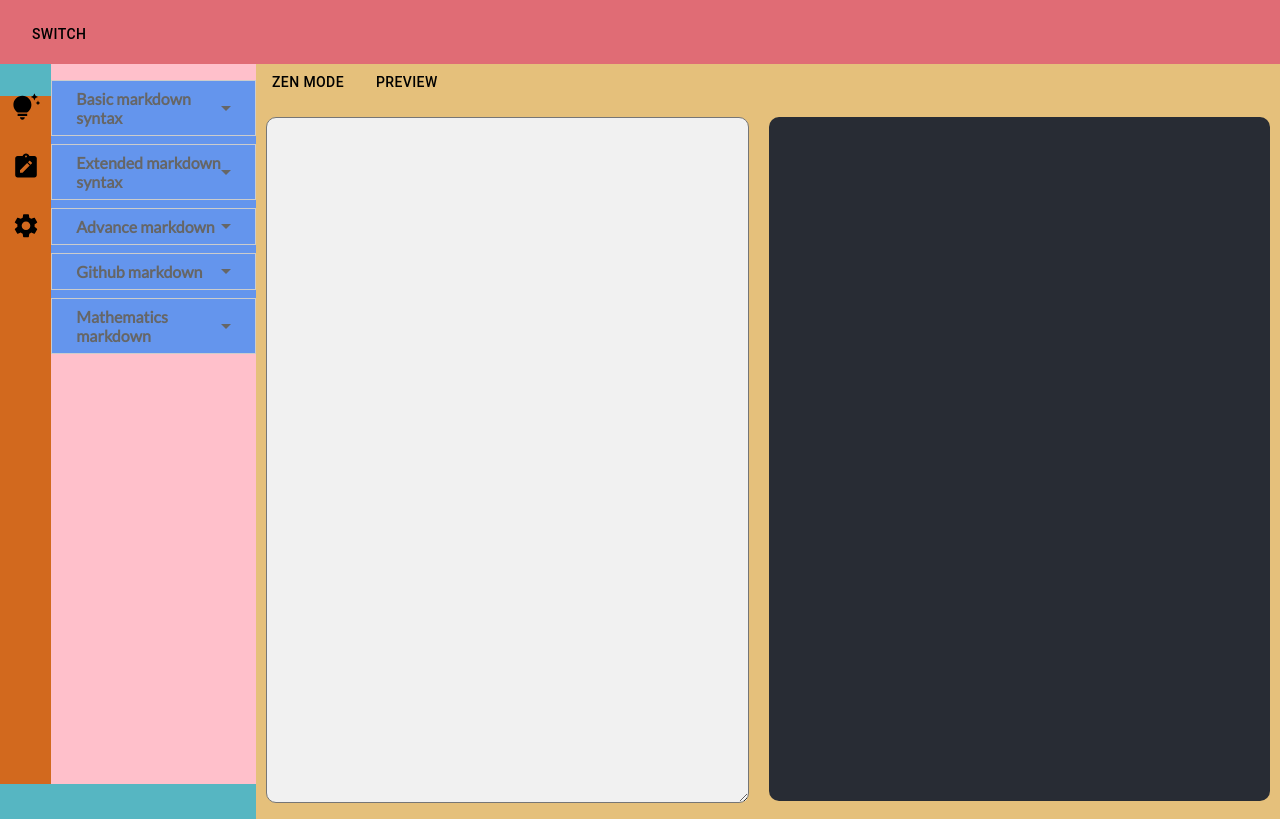
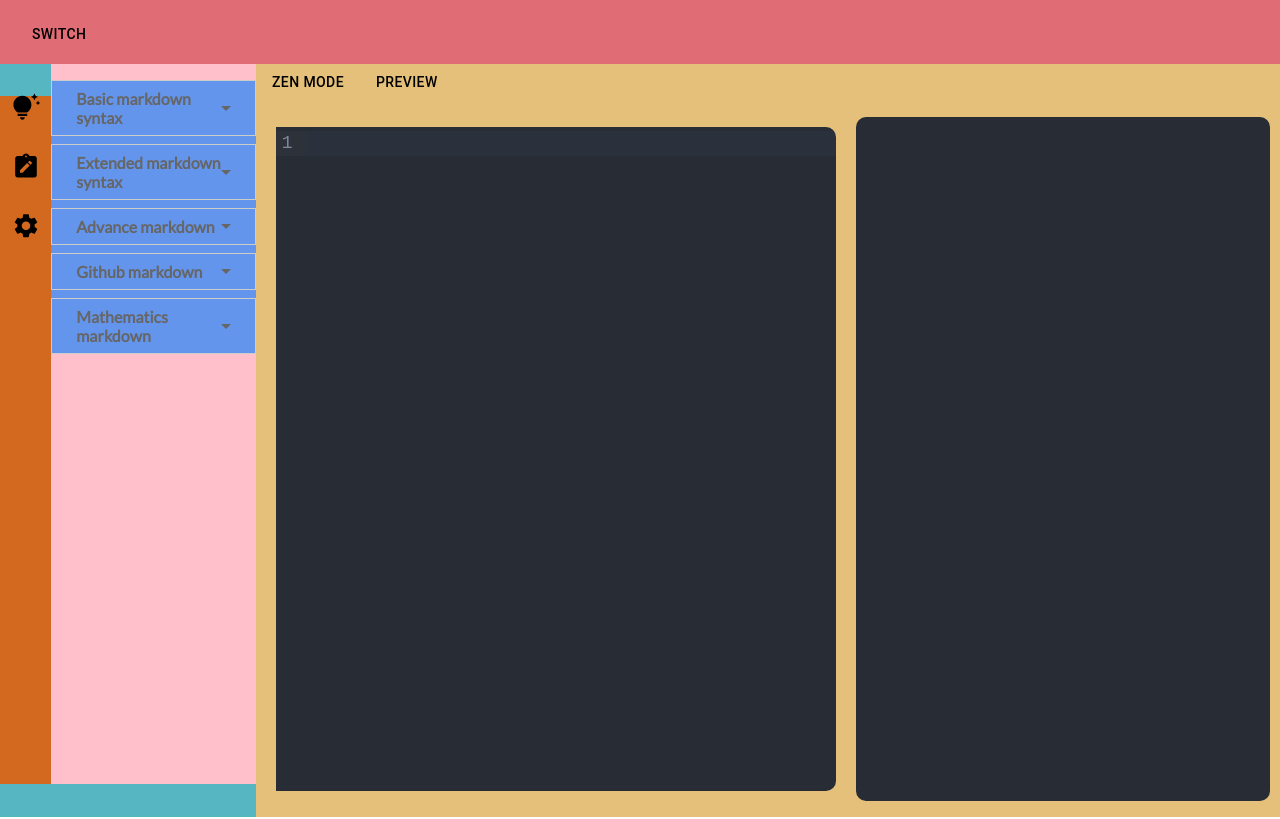
Before and after one commit to JaberHPranto/MarkInk, a React (Create React App) app: page / in a window 1280 px wide. Built offline with nearby package versions, Linux system fonts and the light colour scheme.

Commit message:
💡 add new type of editor for writing

```diff
--- a/package.json
+++ b/package.json
@@ -3,6 +3,9 @@
   "version": "0.1.0",
   "private": true,
   "dependencies": {
+    "@codemirror/lang-markdown": "^0.19.4",
+    "@codemirror/language-data": "^0.19.1",
+    "@codemirror/theme-one-dark": "^0.19.1",
     "@emotion/react": "^11.7.1",
     "@emotion/styled": "^11.6.0",
     "@mui/icons-material": "^5.2.5",
@@ -10,6 +13,7 @@
     "@testing-library/jest-dom": "^5.16.1",
     "@testing-library/react": "^12.1.2",
     "@testing-library/user-event": "^13.5.0",
+    "@uiw/react-codemirror": "^4.3.3",
     "framer-motion": "^5.6.0",
     "install": "^0.13.0",
     "npm": "^8.3.0",
--- a/src/components/Editor/Editor.js
+++ b/src/components/Editor/Editor.js
@@ -1,3 +1,7 @@
+import { markdown, markdownLanguage } from "@codemirror/lang-markdown";
+import { languages } from "@codemirror/language-data";
+import { oneDark } from "@codemirror/theme-one-dark";
+import CodeMirror from "@uiw/react-codemirror";
 import React from "react";
 import ReactMarkdown from "react-markdown";
 import { Prism as SyntaxHighlighter } from "react-syntax-highlighter";
@@ -5,18 +9,39 @@ import { materialDark } from "react-syntax-highlighter/dist/esm/styles/prism";
 import remarkGfm from "remark-gfm";
 import "../../styles/editor.css";
 
-function Editor({ textEditor, markdownEditor, text, handleInputChange }) {
+function EditorComponent({
+  textEditor,
+  markdownEditor,
+  text,
+  handleInputChange,
+}) {
   const handleChange = (e) => {
     handleInputChange(e);
   };
+
   return (
     <div className="container">
-      {textEditor && (
+      {/* {textEditor && (
         <textarea
           value={text}
           onChange={handleChange}
           className={markdownEditor ? "textarea" : "textarea text_full"}
         ></textarea>
+      )} */}
+      {textEditor && (
+        <CodeMirror
+          className="textarea"
+          value={text}
+          width={markdownEditor ? "35rem" : "67rem"}
+          theme={oneDark}
+          extensions={[
+            markdown({ base: markdownLanguage, codeLanguages: languages }),
+          ]}
+          onChange={(value, viewUpdate) => {
+            console.log("value:", value);
+            handleChange(value);
+          }}
+        />
       )}
 
       {markdownEditor && (
@@ -48,4 +73,4 @@ function Editor({ textEditor, markdownEditor, text, handleInputChange }) {
   );
 }
 
-export default Editor;
+export default EditorComponent;
--- a/src/components/Layout.js
+++ b/src/components/Layout.js
@@ -1,6 +1,6 @@
 import React, { useState } from "react";
 import "../styles/editor.css";
-import Editor from "./Editor/Editor";
+import EditorComponent from "./Editor/Editor";
 import EditorHeader from "./Editor/EditorHeader";
 import Sidebar from "./Sidebar";
 
@@ -10,15 +10,9 @@ function Layout() {
   const [textEditor, setTextEditor] = useState(true);
 
   const handleInputChange = (e) => {
-    const inputValue = e.target.value;
-    setText(inputValue);
+    // const inputValue = e.target.value;
+    setText(e);
   };
-
-  // const handleAdd = () => {
-  //   setText((prevState) => {
-  //     return prevState + "# Heading 1 \n";
-  //   });
-  // };
 
   return (
     <div className="main_container">
@@ -33,7 +27,7 @@ function Layout() {
           setMarkdownEditor={setMarkdownEditor}
         />
 
-        <Editor
+        <EditorComponent
           text={text}
           markdownEditor={markdownEditor}
           textEditor={textEditor}
--- a/src/styles/editor.css
+++ b/src/styles/editor.css
@@ -2,55 +2,100 @@
   display: flex;
   padding: 1rem 0.6rem;
 }
-.textarea,
 .output {
-  height: 83vh;
-  width: 50%;
+  height: 83vh !important;
+}
+.cm-editor {
+  height: 83vh !important;
+  /* width: 35rem !important; */
+  font-family: "raleway" !important;
+  border-radius: 10px;
 }
 .textarea {
-  background: #f1f1f1;
   border-radius: 10px;
   outline: none;
   padding: 10px;
   font-size: 18px;
   font-family: "raleway";
 }
+.container section {
+  padding: 1rem;
+}
+.monaco-editor {
+  font-family: "poppins";
+}
 .output {
   font-size: 18px;
   overflow-y: hidden;
   background: var(--color-bg);
   border-radius: 10px;
-  margin-left: 20px;
+  margin-left: 10px;
   padding: 10px 20px;
   color: #fff;
   line-height: 3rem;
+  width: 50%;
   font-family: "nunito";
   overflow-x: hidden;
   overflow-y: auto;
   text-align: justify;
   word-break: break-all;
 }
-.text_full {
-  min-width: 98% !important;
-}
 .markdown_full {
   min-width: 95% !important;
 }
 .output h1,
 h2,
-p,
-a {
-  color: var(--color-white);
+h3 {
+  color: var(--color-blue);
 }
 .output p {
   line-height: 130%;
+  color: var(--color-white);
+}
+.output a {
+  color: var(--color-red);
+}
+.output ul li {
+  color: var(--color-green);
+}
+.output ul li ul li {
+  color: #98c379cb;
 }
 .output table,
 tr,
 td,
 th {
   border: 1px solid #555;
+  color: var(--color-yellow);
+}
+.output th,
+td {
+  padding: 0 0.4rem;
+}
+.output table,
+th {
+  color: #dcab4d;
+}
+.output table td code {
+  background-color: #edd5a6;
+  color: #ca9228;
+  font-size: 0.9rem;
+  padding: 2px 8px;
+  border-radius: 1rem;
+  /* border: 1px solid #f2e0bd; */
 }
 .output blockquote p {
-  color: red;
+  color: var(--color-purple);
 }
+
+.output ul .task-list-item #text {
+  color: red !important;
+}
+
+/* .output blockquote::before {
+  content: "|";
+  height: 2rem;
+  width: 0.5rem;
+  margin-left: -2rem;
+  background-color: #dcab4d;
+} */
--- a/src/styles/sidebar.hints.css
+++ b/src/styles/sidebar.hints.css
@@ -65,3 +65,6 @@
   border: 2px solid greenyellow;
   /* transition: background-color 0.17s ease, color 0.17s ease; */
 }
+.accordion-btn:not(:last-child) {
+  margin-bottom: 0.5rem;
+}
```
Also changed, not shown: 1 other file (tests, documents, lock files or other folders).
